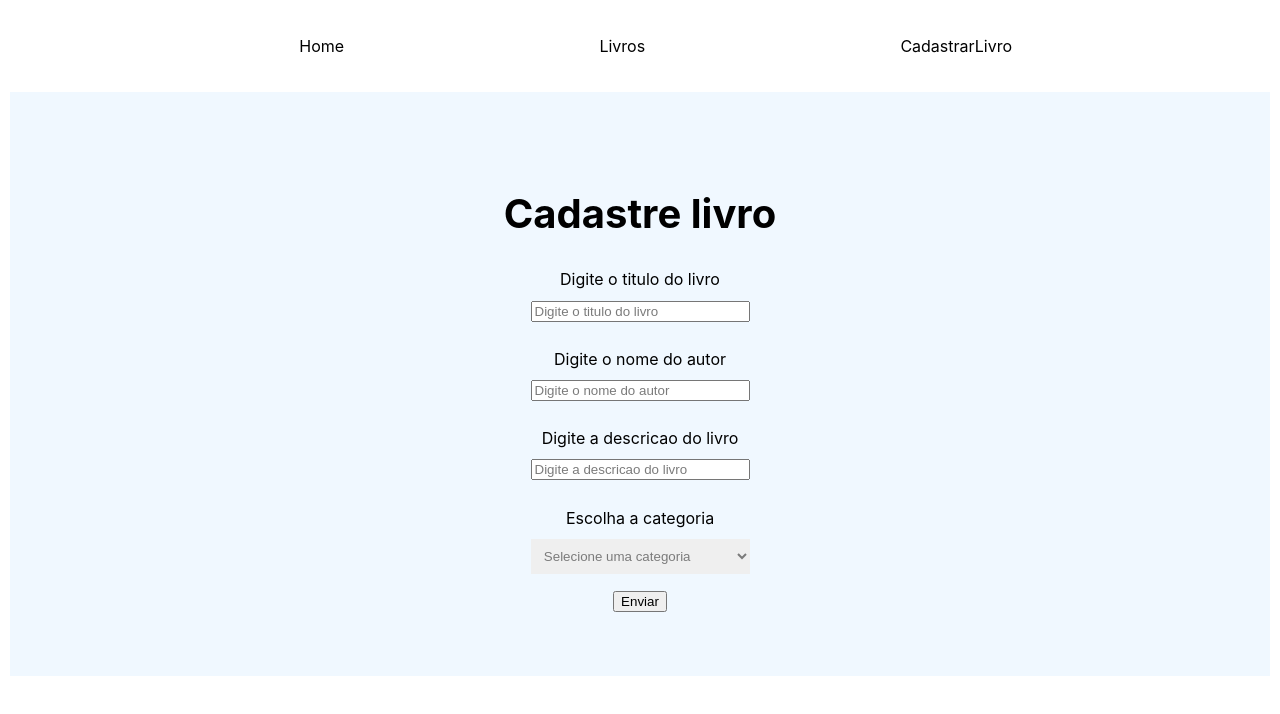
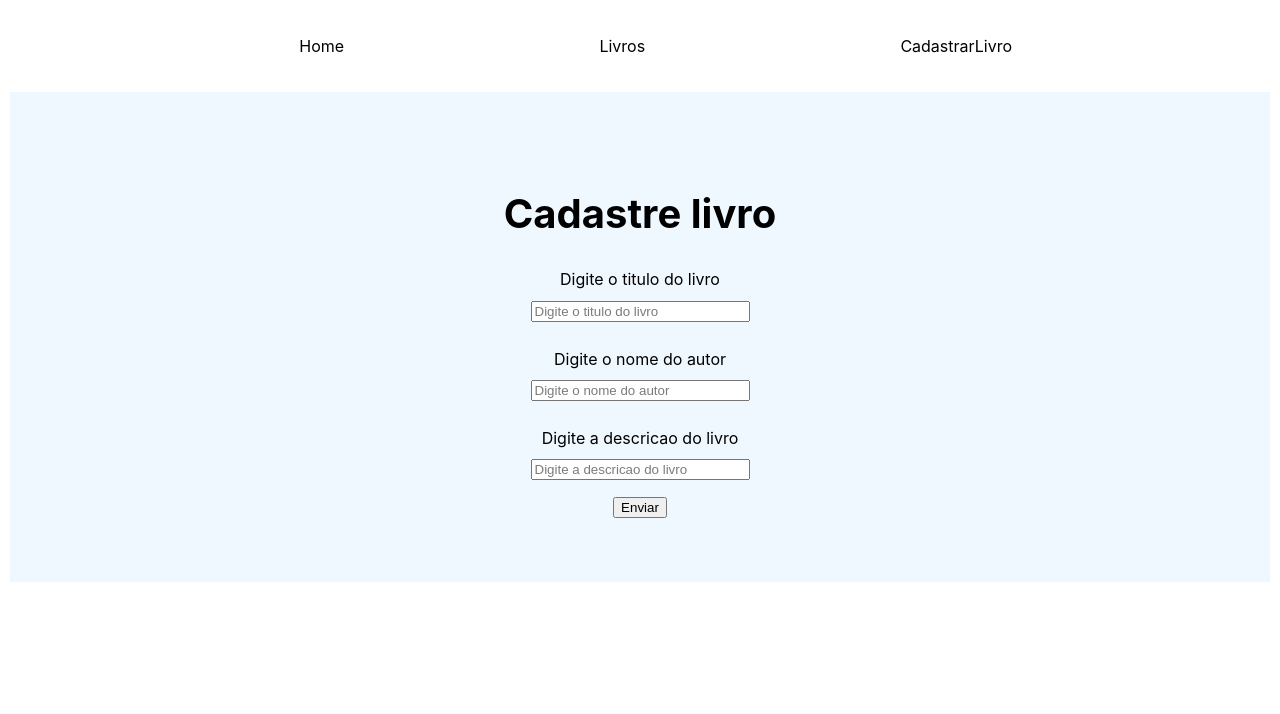
Before and after one commit to DioneKx/PW3-Fundamentos-React01-Jhonny, a React (Create React App) app in the folder app_web_api/: page /newbooks in a window 1280 px wide. Shown: the top 714 px of the page. Built offline with nearby package versions, Linux system fonts and the light colour scheme; data requests are answered from the project's data file.

Commit message:
Jhonny: crud-backend

```diff
--- a/app_web_api/src/components/BookCard/index.js
+++ b/app_web_api/src/components/BookCard/index.js
@@ -3,7 +3,7 @@ import './style.css'
 
 import { Link } from 'react-router-dom';
 
-export function BookCard({ id, book, author, category, handlerDelete }) {
+export function BookCard({ id, book, author, description, handlerDelete }) {
 
     const bookDelete = (event) => {
         event.preventDefault();
@@ -15,10 +15,8 @@ export function BookCard({ id, book, author, category, handlerDelete }) {
             <h4>{book}</h4>
 
             <p>Autor: {author}</p>
-            <p className='category_text'>
-                <span></span>
-                Categoria: {category.name}
-            </p>
+
+            <p>Descrição: {description}</p>
 
             <div className="book_card_actions">
 
--- a/app_web_api/src/components/BookCard/style.css
+++ b/app_web_api/src/components/BookCard/style.css
@@ -4,6 +4,8 @@
     border-radius: 5px;
     width: 100%;
     margin: 0.5%;
+    max-width: 200px;
+    height: 200;
 }
 
 .book_card h4{
--- a/app_web_api/src/pages/BookEdit/index.js
+++ b/app_web_api/src/pages/BookEdit/index.js
@@ -13,40 +13,43 @@ export function BookEdit() {
     const navigate = useNavigate()
 
     /* State de dados das categorias vindas do aqruivo db,json */
-    const [categories, setCategories] = React.useState([]);
+    // const [categories, setCategories] = React.useState([]);
     const [book, setBook] = React.useState({})
 
 
-    /* Recupera os dados de categoria do arquivo db,json */
-    React.useEffect(() => {
-        fetch(
-            'http://localhost:5000/categories',
-            {
-                method: 'get',
-                headers: {
-                    'content-type': 'application/json'
-                }
-            }).then(
-                (resp) => resp.json()
-            ).then((data) => {
-                setCategories(data);
-                console.log(data);
-            }).catch((error) => {
-                console.log(error);
-            })
-    }, [])
+    // /* Recupera os dados de categoria do arquivo db,json */
+    // React.useEffect(() => {
+    //     fetch(
+    //         'http://localhost:5000/categories',
+    //         {
+    //             method: 'get',
+    //             headers: {
+    //                 'content-type': 'application/json'
+    //             }
+    //         }).then(
+    //             (resp) => resp.json()
+    //         ).then((data) => {
+    //             setCategories(data);
+    //             console.log(data);
+    //         }).catch((error) => {
+    //             console.log(error);
+    //         })
+    // }, [])
 
     // Recuperando os dados de livro para edição
     React.useEffect(() => {
-        fetch(`http://localhost:5000/books/${id}`, {
+        fetch(`http://localhost:5000/listagemLivro/${id}`, {
             method: 'GET',
+            mode: "cors",
             headers: {
-                'Content-Type': 'application/json'
+                'Content-Type': 'application/json',
+                "Access-Control-Allow-Origin": "*",
+                "Access-Control-Allow-Headers": "*",
             },
         }).then(
             (resp) => resp.json()
         ).then((data) => {
-            setBook(data);
+            setBook(data.data);
             console.log(data)
         }).catch((error) => {
             console.log(error)
@@ -60,30 +63,22 @@ export function BookEdit() {
         setBook({ ...book, [event.target.name]: event.target.value });
     }
 
-    /* Handler de captura dos dados de Select (id e categoria) */
-    function handlerChangeCategory(event) {
-        setBook({
-            ...book, category: {
-                id: event.target.value,
-                name: event.target.options[event.target.selectedIndex].text
-
-            }
-        });
-    }
-
     function handlerOnSubmitEdit(e) {
         e.preventDefault()
 
-        fetch(`http://localhost:5000/books/${book.id}`, {
-            method: 'PATCH',
+        fetch(`http://localhost:5000/alterarLivro`, {
+            method: 'PUT',
+            mode: "cors",
             headers: {
-                'Content-Type': 'application/json'
+                'Content-Type': 'application/json',
+                "Access-Control-Allow-Origin": "*",
+                "Access-Control-Allow-Headers": "*",
             },
             body: JSON.stringify(book)
         }).then(
             (resp) => resp.json()
         ).then((data) => {
-            setBook(data)
+            console.log(data)
             navigate('/books', {
                 state: {
                     message: "Livro alterado com SUCESSO!",
@@ -104,41 +99,41 @@ export function BookEdit() {
 
                 <Input
                     type="text"
-                    name="title"
+                    name="nome_livro"
                     id="title"
                     placeholder="Digite o titulo do livro"
                     text="Digite o titulo do livro"
-                    value={book.title}
+                    value={book.nome_livro}
                     handlerOnChange={handlerOnChangeBook}
                 />
 
                 <Input
                     type="text"
-                    name="author"
+                    name="autor_livro"
                     id="author"
                     placeholder="Digite o nome do autor"
                     text="Digite o nome do autor"
-                    value={book.author}
+                    value={book.autor_livro}
                     handlerOnChange={handlerOnChangeBook}
                 />
 
                 <Input
                     type="text"
-                    name="description"
+                    name="descricao_livro"
                     id="description"
                     placeholder="Digite a descricao do livro"
                     text="digite a descricao do livro"
-                    value={book.description}
+                    value={book.descricao_livro}
                     handlerOnChange={handlerOnChangeBook}
                 />
 
-                <Select
+                {/* <Select
                     name="category"
                     id="category"
                     text="Selecione a categoria do livro"
                     options={categories}
                     handlerOnChange={handlerChangeCategory}
-                />
+                /> */}
 
                 <p><input type='submit' value="Editar" /></p>
 
--- a/app_web_api/src/pages/Books/index.js
+++ b/app_web_api/src/pages/Books/index.js
@@ -50,7 +50,8 @@ export function Books() {
       mode: "cors",
       headers: {
         'Content-Type': 'application/json',
-        "Access-Control-Allow-Origin": "*"
+        "Access-Control-Allow-Origin": "*",
+        "Access-Control-Allow-Headers": "*",
       },
     })
       .then(resp => resp.json())
@@ -77,11 +78,13 @@ export function Books() {
         />
       }
 
-      {books.length > 0 ? books.map((e, index) => {
-        return (
-          <BookCard id={e.cod_livro} key={e.cod_livro} book={e.nome_livro} author={e.autor_livro} category={""} handlerDelete={bookDelete} />
-        )
-      }) : <></>}
+      <div className='books_card_container'>
+        {books.length > 0 ? books.map((e, index) => {
+          return (
+            <BookCard id={e.cod_livro} key={e.cod_livro} book={e.nome_livro} author={e.autor_livro} description={e.descricao_livro} handlerDelete={bookDelete} />
+          )
+        }) : <></>}
+      </div>
     </section>
   )
 }
--- a/app_web_api/src/pages/Books/style.css
+++ b/app_web_api/src/pages/Books/style.css
@@ -6,6 +6,15 @@
     justify-content: center;
     padding: 4em;
     background-color: aliceblue;
+}
+
+.books_card_container {
+    display: flex;
+    flex-direction: row;
+    width: 100%;
+    height: auto;
+    margin: 10px;
+    padding: 5px;
 }
 
 .books_container h1 {
--- a/app_web_api/src/pages/NewBook/index.js
+++ b/app_web_api/src/pages/NewBook/index.js
@@ -7,52 +7,56 @@ import { useNavigate } from 'react-router-dom'
 export function NewBook() {
 
   const navigate = useNavigate()
-  const [categories, setCategories] = React.useState([])
+  // const [categories, setCategories] = React.useState([])
   const [book, setBook] = React.useState({})
 
-  React.useEffect(() => {
-    fetch( //Metodo para requisições, assim como axios manualmente
-      'http://localhost:5000/categories', // Passando o url/route
-      {
-        method: 'Get',
-        headers: {
-          'Content-Type': 'application/json' // Passando tipo de conteudo
-        }
-      }).then(
-        (res) => res.json()
-      ).then((data) => {
-        setCategories(data)
-      }).catch(
-        (error) => console.log(error)
-      )
-  }, []) // O array vazio é o estado inicial (A ser chamado 1°) do useEffect
+  // React.useEffect(() => {
+  //   fetch( //Metodo para requisições, assim como axios manualmente
+  //     'http://localhost:5000/categories', // Passando o url/route
+  //     {
+  //       method: 'Get',
+  //       headers: {
+  //         'Content-Type': 'application/json' // Passando tipo de conteudo
+  //       }
+  //     }).then(
+  //       (res) => res.json()
+  //     ).then((data) => {
+  //       setCategories(data)
+  //     }).catch(
+  //       (error) => console.log(error)
+  //     )
+  // }, []) // O array vazio é o estado inicial (A ser chamado 1°) do useEffect
 
   function handlerOnChangeBook(event) {
     setBook({ ...book, [event.target.name]: event.target.value })
   }
 
-  function handlerOnChangeSelect(event) {
-    setBook({
-      ...book, [event.target.name]: {
-        id: event.target.value,
-        name: event.target.options[event.target.selectedIndex].text
-      }
-    })
-  }
+  // function handlerOnChangeSelect(event) {
+  //   setBook({
+  //     ...book, [event.target.name]: {
+  //       id: event.target.value,
+  //       name: event.target.options[event.target.selectedIndex].text
+  //     }
+  //   })
+  // }
 
   function handlerOnSubmit(e) {
     e.preventDefault()
 
-    fetch('http://localhost:5000/books', {
+    fetch('http://localhost:5000/inserirLivro', {
       method: 'POST',
+      mode: "cors",
       headers: {
-        'Content-Type': 'application/json'
+        'Content-Type': 'application/json',
+        "Access-Control-Allow-Origin": "*",
+        "Access-Control-Allow-Headers": "*",
       },
       body: JSON.stringify(book)
     }).then(
       (res) => res.json()
     ).then(
       (data) => {
+        console.log(data)
         navigate('/books', {
           state: {
             message: "Livro cadastrado com SUCESSO!",
@@ -72,7 +76,7 @@ export function NewBook() {
       <form onSubmit={handlerOnSubmit}>
         <Input
           type="text"
-          name="title"
+          name="nome_livro"
           id="title"
           placeholder="Digite o titulo do livro"
           text="Digite o titulo do livro"
@@ -81,7 +85,7 @@ export function NewBook() {
 
         <Input
           type="text"
-          name="author"
+          name="autor_livro"
           id="author"
           placeholder="Digite o nome do autor"
           text="Digite o nome do autor"
@@ -90,20 +94,20 @@ export function NewBook() {
 
         <Input
           type="text"
-          name="description"
+          name="descricao_livro"
           id="description"
           placeholder="Digite a descricao do livro"
           text="Digite a descricao do livro"
           handlerOnChange={handlerOnChangeBook}
         />
 
-        <Select
+        {/* <Select
           name="category"
           id="category"
           options={categories}
           handlerOnChange={handlerOnChangeSelect}
           text="Escolha a categoria"
-        />
+        /> */}
 
         <button type='submit'>Enviar</button>
 
```
